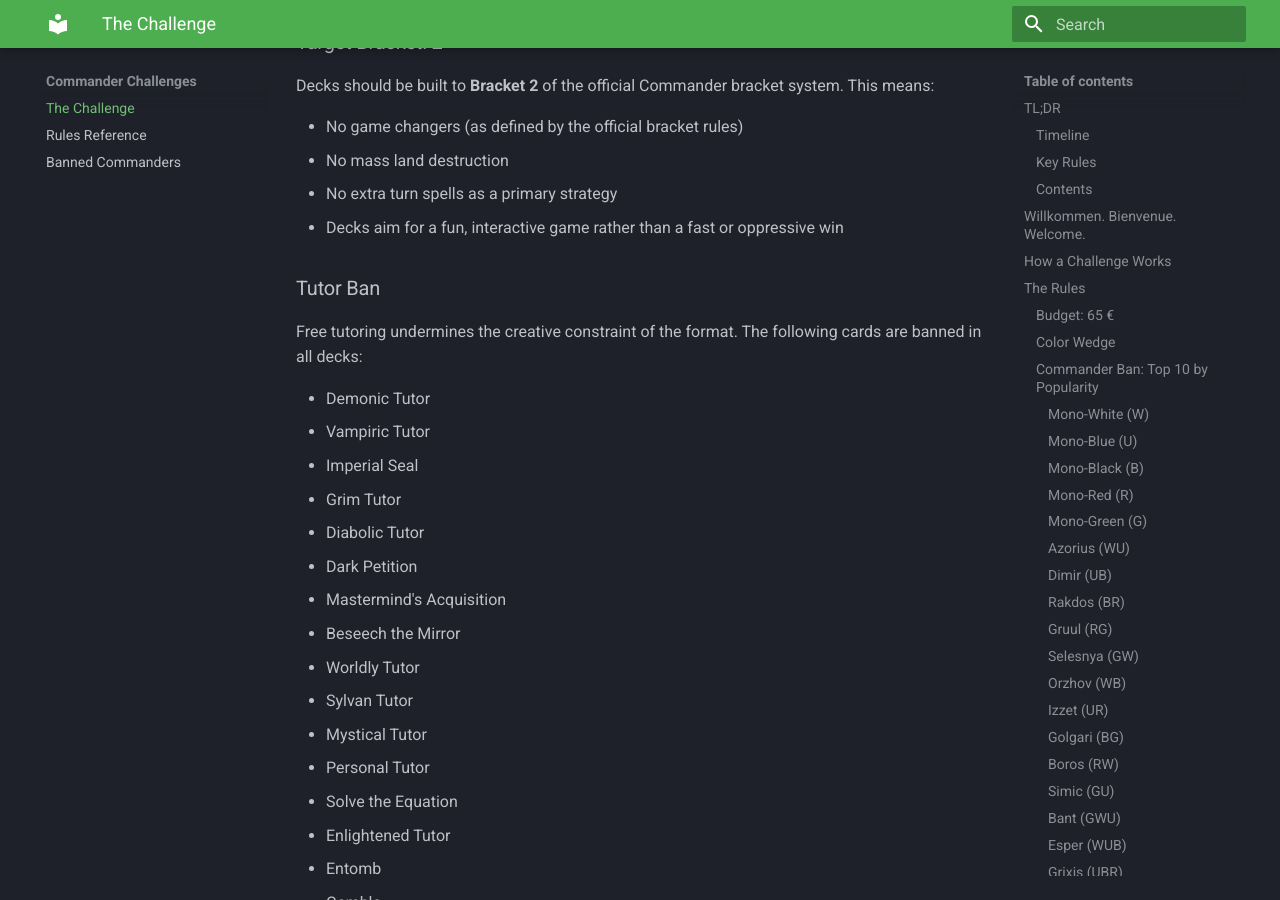
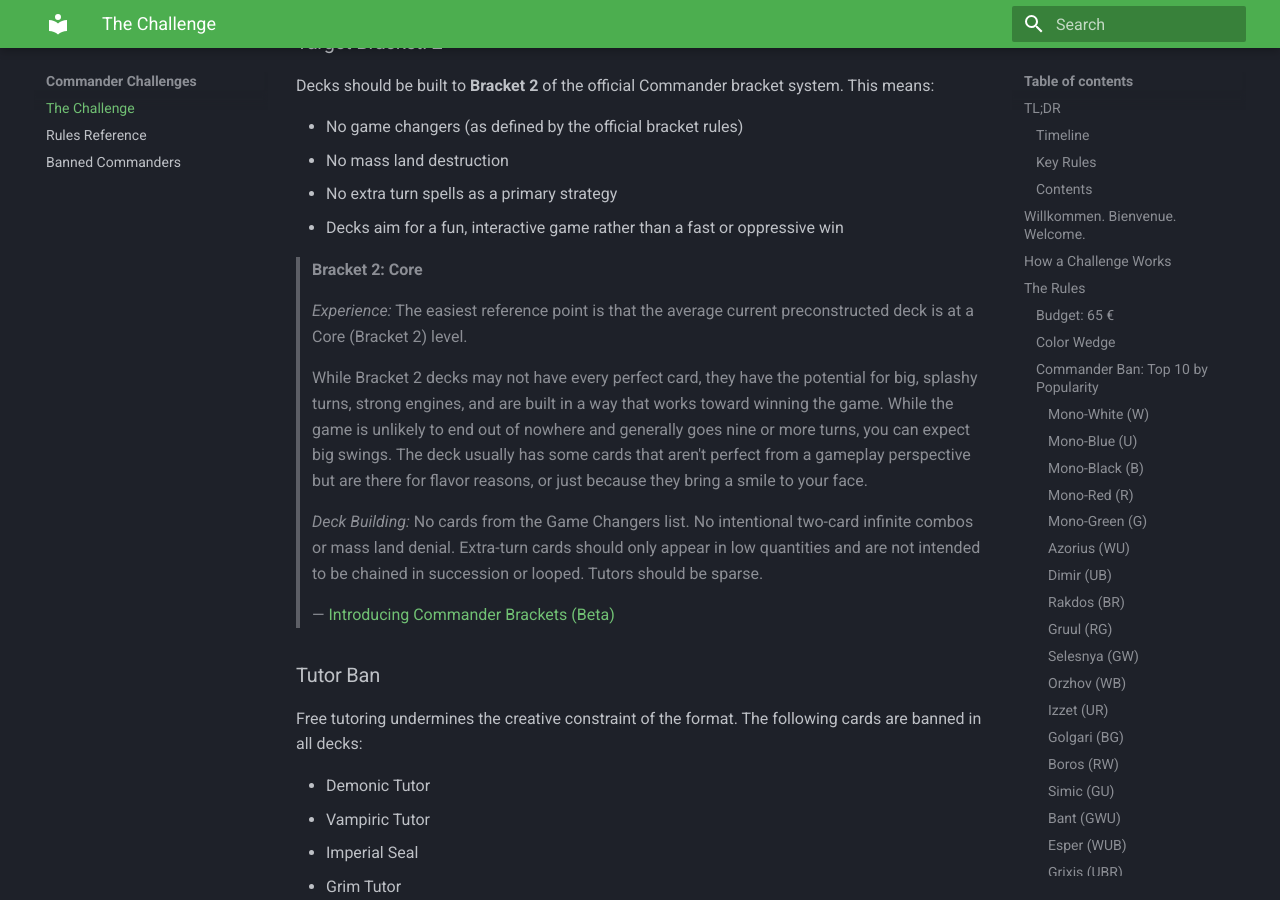
Before and after one commit to chronistoftheblacksword/commander-challenges, an MkDocs documentation site: the page built from budget-challenge/index.md, in a window 1280 px wide and 900 px high, scrolled down 17394 px. Built offline with MkDocs 1.6.1 and Material for MkDocs 9.7.7, drawn with Linux system fonts in a browser that asks for light colours.

Commit message:
Add official Bracket 2 definition as blockquote
Sources the Commander Brackets Beta announcement from magic.wizards.com.

Co-Authored-By: Claude Sonnet 4.6 <noreply@anthropic.com>

```diff
--- a/budget-challenge/index.md
+++ b/budget-challenge/index.md
@@ -449,6 +449,16 @@ Decks should be built to **Bracket 2** of the official Commander bracket system.
 - No extra turn spells as a primary strategy
 - Decks aim for a fun, interactive game rather than a fast or oppressive win
 
+> **Bracket 2: Core**
+>
+> *Experience:* The easiest reference point is that the average current preconstructed deck is at a Core (Bracket 2) level.
+>
+> While Bracket 2 decks may not have every perfect card, they have the potential for big, splashy turns, strong engines, and are built in a way that works toward winning the game. While the game is unlikely to end out of nowhere and generally goes nine or more turns, you can expect big swings. The deck usually has some cards that aren't perfect from a gameplay perspective but are there for flavor reasons, or just because they bring a smile to your face.
+>
+> *Deck Building:* No cards from the Game Changers list. No intentional two-card infinite combos or mass land denial. Extra-turn cards should only appear in low quantities and are not intended to be chained in succession or looped. Tutors should be sparse.
+>
+> — [Introducing Commander Brackets (Beta)](https://magic.wizards.com/en/news/announcements/introducing-commander-brackets-beta)
+
 ### Tutor Ban
 
 Free tutoring undermines the creative constraint of the format. The following cards are banned in all decks:
```
